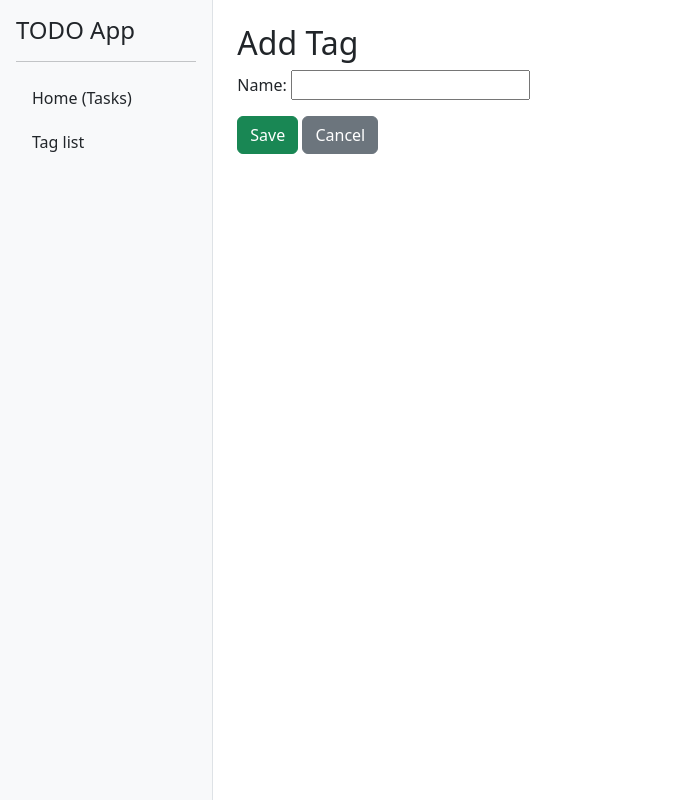
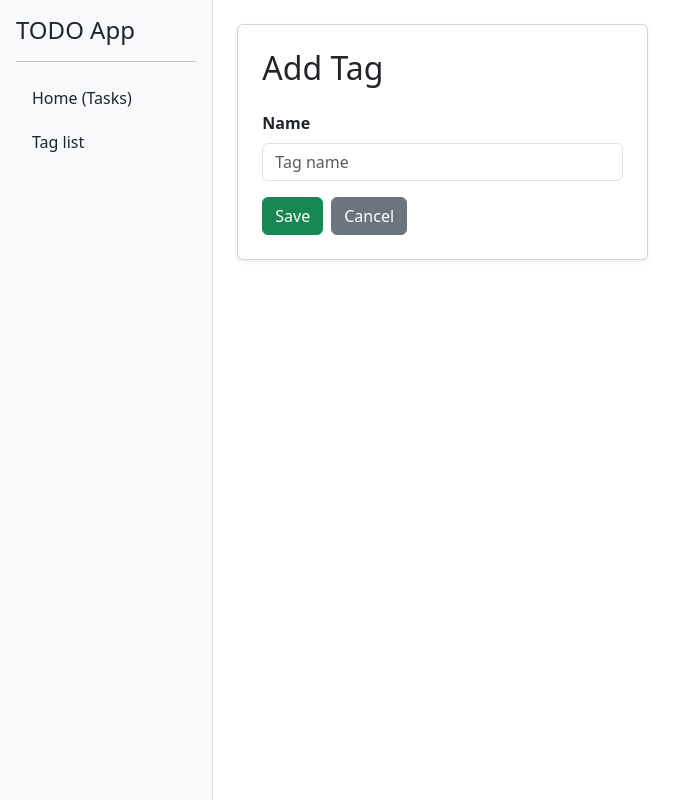
Before and after one commit to General-Kaolin/todo-list-app, a Django app: page /tags/create/ in a window 1280 px wide. Shown: the whole page, without its empty margins (0-690 px from the left). Run offline with Django 5.2, Linux system fonts and the light colour scheme.

Commit message:
Finalize Todo List app implementation and test data

```diff
--- a/todo/forms.py
+++ b/todo/forms.py
@@ -5,20 +5,26 @@ from .models import Task, Tag
 class TaskForm(forms.ModelForm):
     tags = forms.ModelMultipleChoiceField(
         queryset=Tag.objects.all(),
-        widget=forms.CheckboxSelectMultiple,
+        widget=forms.CheckboxSelectMultiple(attrs={'class': 'form-check-input'}),
         required=False
     )
     deadline = forms.DateTimeField(
         required=False,
-        widget=forms.DateTimeInput(attrs={'type': 'datetime-local'})
+        widget=forms.DateTimeInput(attrs={'type': 'datetime-local', 'class': 'form-control'})
     )
 
     class Meta:
         model = Task
         fields = ['content', 'deadline', 'tags']
+        widgets = {
+            'content': forms.Textarea(attrs={'class': 'form-control', 'rows': 3, 'placeholder': 'What needs to be done?'}),
+        }
 
 
 class TagForm(forms.ModelForm):
     class Meta:
         model = Tag
         fields = ['name']
+        widgets = {
+            'name': forms.TextInput(attrs={'class': 'form-control', 'placeholder': 'Tag name'}),
+        }
--- a/todo/templates/todo/tag_form.html
+++ b/todo/templates/todo/tag_form.html
@@ -1,11 +1,28 @@
 {% extends 'todo/base.html' %}
 
 {% block content %}
-<h2>{% if object %}Update{% else %}Add{% endif %} Tag</h2>
-<form method="post">
-    {% csrf_token %}
-    {{ form.as_p }}
-    <button type="submit" class="btn btn-success">Save</button>
-    <a href="{% url 'todo:tag-list' %}" class="btn btn-secondary">Cancel</a>
-</form>
+<div class="row">
+    <div class="col-md-5">
+        <div class="card shadow-sm p-4">
+            <h2 class="mb-4">{% if object %}Update Tag{% else %}Add Tag{% endif %}</h2>
+
+            <form method="post">
+                {% csrf_token %}
+
+                <div class="mb-3">
+                    <label for="{{ form.name.id_for_label }}" class="form-label fw-bold">Name</label>
+                    {{ form.name }}
+                    {% if form.name.errors %}
+                        <div class="text-danger small">{{ form.name.errors }}</div>
+                    {% endif %}
+                </div>
+
+                <div class="d-flex gap-2">
+                    <button type="submit" class="btn btn-success">Save</button>
+                    <a href="{% url 'todo:tag-list' %}" class="btn btn-secondary">Cancel</a>
+                </div>
+            </form>
+        </div>
+    </div>
+</div>
 {% endblock %}
```
Also changed, not shown: todo/templates/todo/task_form.html (+49 -7 lines).
